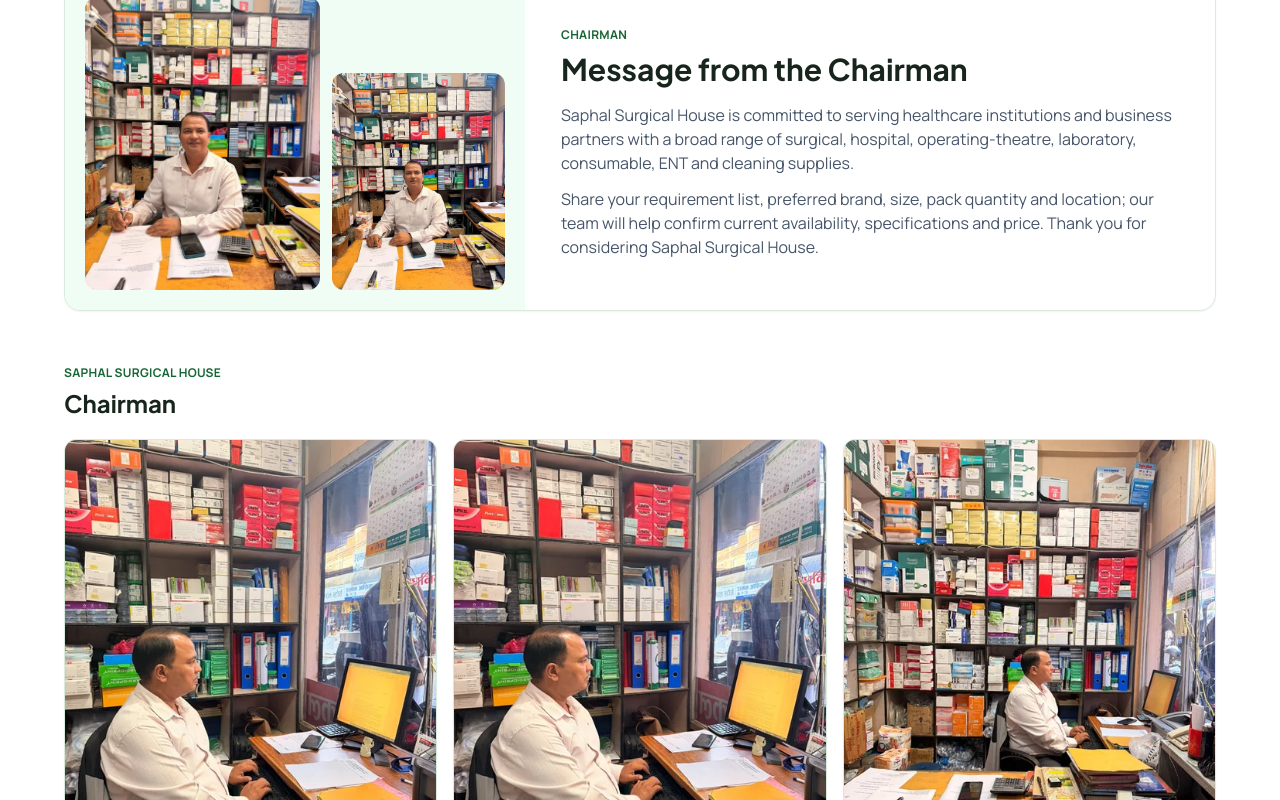
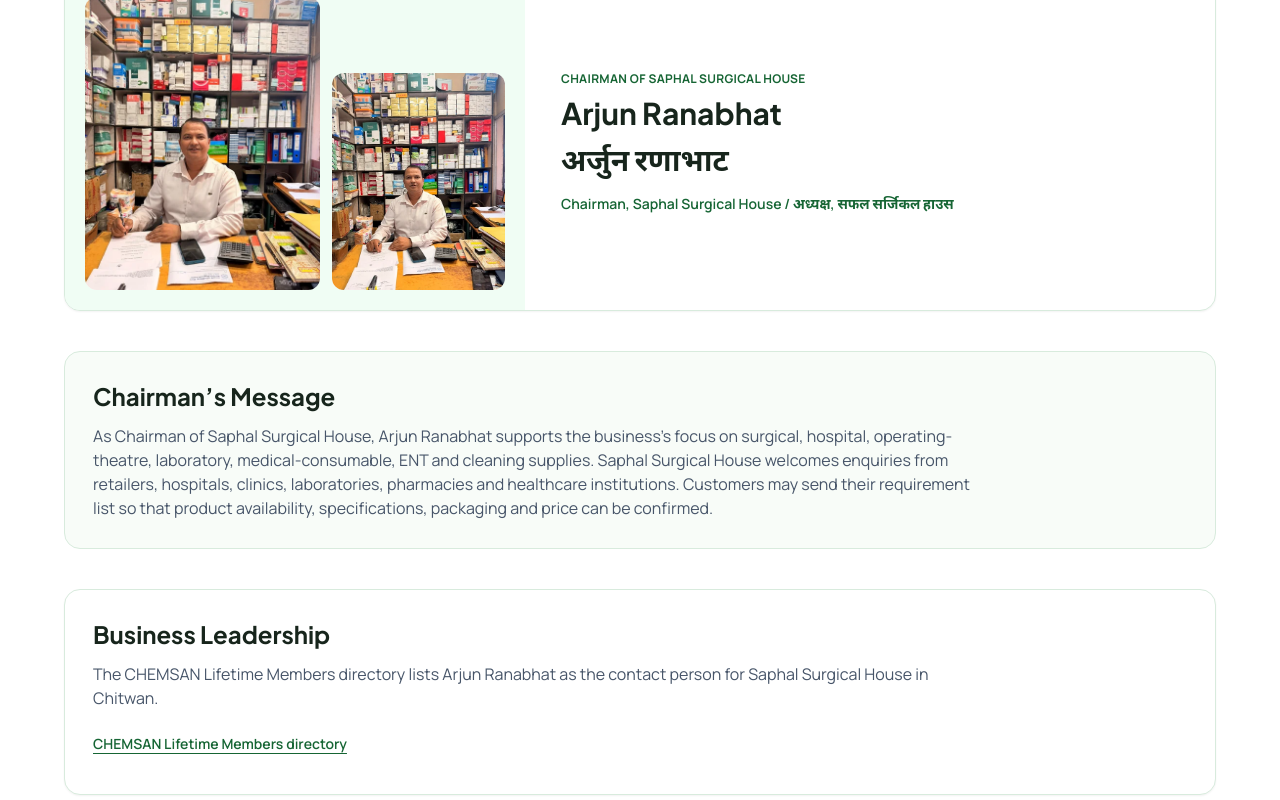
Before and after one commit to juction4love/saphal-surgical, a Next.js app: page /en/about in a window 1280 px wide. Shown: the part 800-1600 px from the top of the page. Built offline with nearby package versions, Linux system fonts and the light colour scheme.

Commit message:
Finalize verified Chairman profile

```diff
--- a/app/[lang]/about/page.tsx
+++ b/app/[lang]/about/page.tsx
@@ -20,8 +20,12 @@
   const t = translations[lang];
 
   return {
-    title: t.meta.aboutTitle,
-    description: t.meta.aboutDesc,
+    title: lang === 'ne'
+      ? 'अर्जुन रणाभाट | सफल सर्जिकल हाउसका अध्यक्ष'
+      : 'Arjun Ranabhat | Chairman of Saphal Surgical House',
+    description: lang === 'ne'
+      ? 'सफल सर्जिकल हाउसका अध्यक्ष अर्जुन रणाभाटको परिचय र सर्जिकल सामग्री आपूर्तिसम्बन्धी व्यवसायिक जानकारी।'
+      : 'Chairman Arjun Ranabhat and Saphal Surgical House: verified business leadership and surgical supply information.',
     alternates: {
       canonical: `${siteConfig.baseUrl}/${lang}/about`,
       languages: {
--- a/app/[lang]/contact/page.tsx
+++ b/app/[lang]/contact/page.tsx
@@ -6,7 +6,6 @@
 import { translations, Locale } from '@/lib/translations';
 import { GoogleMapEmbed } from '@/components/GoogleMapEmbed';
 import { BrandSymbol } from '@/components/BrandSymbol';
-import { ChairmanMessage } from '@/components/ChairmanPresentation';
 
 interface PageProps {
   params: Promise<{ lang: string }> | { lang: string };
@@ -86,8 +85,6 @@
           <span>{isNe ? siteConfig.phone.secondary.displayNe : siteConfig.phone.secondary.display}</span>
         </a>
       </section>
-
-      <ChairmanMessage locale={lang} showPhoto={false} />
 
       {/* Contact Cards Grid (2x2 on desktop) */}
       <div className="grid grid-cols-1 sm:grid-cols-2 xl:grid-cols-4 gap-5 sm:gap-6">
--- a/components/ChairmanPresentation.tsx
+++ b/components/ChairmanPresentation.tsx
@@ -7,6 +7,13 @@
 
 type PortraitNumber = '01' | '02' | '03' | '04' | '05' | '06';
 
+const chemsanLifetimeMembersUrl = 'https://chemsan.org.np/members/lifetime-members/';
+
+const chairmanMessage = {
+  en: 'As Chairman of Saphal Surgical House, Arjun Ranabhat supports the business’s focus on surgical, hospital, operating-theatre, laboratory, medical-consumable, ENT and cleaning supplies. Saphal Surgical House welcomes enquiries from retailers, hospitals, clinics, laboratories, pharmacies and healthcare institutions. Customers may send their requirement list so that product availability, specifications, packaging and price can be confirmed.',
+  ne: 'सफल सर्जिकल हाउसका अध्यक्ष अर्जुन रणाभाटको नेतृत्वमा यस व्यवसायले सर्जिकल, अस्पताल, अपरेशन थिएटर, प्रयोगशाला, मेडिकल उपभोग्य, ENT तथा सरसफाइका सामग्रीसम्बन्धी सोधपुछ र आपूर्तिमा ध्यान केन्द्रित गर्दछ। सफल सर्जिकल हाउसले खुद्रा विक्रेता, अस्पताल, क्लिनिक, प्रयोगशाला, फार्मेसी तथा स्वास्थ्य संस्थाबाट आवश्यकताको सूची स्वीकार गर्दछ। उपलब्धता, विवरण, प्याकिङ र मूल्य सम्पर्कमार्फत पुष्टि गरिन्छ।',
+};
+
 interface ChairmanPhotoProps {
   locale: Locale;
   number: PortraitNumber;
@@ -15,7 +22,7 @@
   priority?: boolean;
 }
 
-function ChairmanPhoto({ locale, number, className, sizes, priority = false }: ChairmanPhotoProps) {
+export function ChairmanPhoto({ locale, number, className, sizes, priority = false }: ChairmanPhotoProps) {
   const alt = locale === 'ne'
     ? 'सफल सर्जिकल हाउसका अध्यक्षको तस्बिर'
     : 'Chairman of Saphal Surgical House';
@@ -33,111 +40,12 @@
         width={960}
         height={1280}
         sizes={sizes}
-        priority={priority}
+        loading={priority ? 'eager' : 'lazy'}
+        fetchPriority={priority ? 'high' : 'auto'}
         unoptimized
-        className="h-full w-full object-cover"
+        className="h-full w-full object-cover object-[50%_18%]"
       />
     </picture>
-  );
-}
-
-interface ChairmanMessageProps {
-  locale: Locale;
-  photoNumber?: PortraitNumber;
-  showPhoto?: boolean;
-}
-
-export function ChairmanMessage({ locale, photoNumber = '02', showPhoto = true }: ChairmanMessageProps) {
-  const isNe = locale === 'ne';
-  const messages = isNe
-    ? [
-        'सफल सर्जिकल हाउस खुद्रा विक्रेता, अस्पताल, क्लिनिक, प्रयोगशाला, फार्मेसी तथा स्वास्थ्य संस्थाहरूलाई सर्जिकल, अस्पताल, अपरेशन थिएटर, प्रयोगशाला, मेडिकल उपभोग्य, ENT तथा सरसफाइका सामग्रीसम्बन्धी सेवा दिने उद्देश्यले अघि बढिरहेको छ।',
-        'आफ्नो आवश्यकताको सूची, इच्छित ब्रान्ड, साइज, प्याकिङ मात्रा र स्थान पठाउनुहोस्। हाम्रो टोलीले हालको उपलब्धता, सामग्रीको विवरण र मूल्य पुष्टि गर्न सहयोग गर्नेछ।',
-        'सफल सर्जिकल हाउसलाई सम्झनुभएकोमा धन्यवाद।',
-      ]
-    : [
-        'Saphal Surgical House is committed to serving retailers, hospitals, clinics, laboratories, pharmacies and healthcare institutions with a broad range of surgical, hospital, operating-theatre, laboratory, consumable, ENT and cleaning supplies.',
-        'We welcome requirement lists from healthcare professionals, institutions and business partners. Please share the product name, preferred brand, size, pack quantity and location so our team can confirm current availability, specifications and price.',
-        'Thank you for considering Saphal Surgical House.',
-      ];
-
-  const enquiries = isNe
-    ? [
-        {
-          label: 'खुद्रा विक्रेता सोधपुछ',
-          audience: 'खुद्रा विक्रेताका रूपमा',
-        },
-        {
-          label: 'अस्पताल तथा क्लिनिक सोधपुछ',
-          audience: 'अस्पताल वा क्लिनिकका तर्फबाट',
-        },
-        {
-          label: 'WhatsApp मा सूची पठाउनुहोस्',
-          audience: 'स्वास्थ्य संस्था वा व्यावसायिक साझेदारका तर्फबाट',
-        },
-      ]
-    : [
-        {
-          label: 'Retailer Enquiry',
-          audience: 'as a retailer',
-        },
-        {
-          label: 'Hospital & Clinic Enquiry',
-          audience: 'on behalf of a hospital or clinic',
-        },
-        {
-          label: 'Send Requirement on WhatsApp',
-          audience: 'on behalf of a healthcare institution or business partner',
-        },
-      ];
-
-  return (
-    <section className="max-w-7xl mx-auto px-4 sm:px-6 lg:px-8" aria-labelledby="chairman-message-heading">
-      <div className={`overflow-hidden rounded-2xl border border-[#D8EBDD] bg-white shadow-sm ${showPhoto ? 'grid md:grid-cols-[minmax(0,0.8fr)_minmax(0,1.2fr)]' : ''}`}>
-        {showPhoto && (
-          <ChairmanPhoto
-            locale={locale}
-            number={photoNumber}
-            sizes="(max-width: 767px) 100vw, (max-width: 1279px) 38vw, 460px"
-            priority={photoNumber === '02'}
-            className="block aspect-[4/5] w-full bg-[#F0FDF4] md:aspect-auto md:min-h-[520px]"
-          />
-        )}
-        <div className="flex flex-col justify-center bg-[#F8FCF8] p-5 sm:p-7 lg:p-9">
-          <span className="text-xs font-bold uppercase tracking-wide text-[#166534]">
-            {isNe ? 'सफल सर्जिकल हाउस' : 'Saphal Surgical House'}
-          </span>
-          <h2 id="chairman-message-heading" lang={locale} className="mt-2 font-heading font-bold text-2xl sm:text-3xl leading-tight text-[#17251C]">
-            {isNe ? 'अध्यक्षको सन्देश' : 'Message from the Chairman'}
-          </h2>
-          <div className="mt-4 max-w-2xl space-y-3 text-sm sm:text-base leading-relaxed text-[#475569]">
-            {messages.map((message) => <p key={message}>{message}</p>)}
-          </div>
-          <div className="mt-5 grid gap-2.5 sm:grid-cols-2">
-            {enquiries.map((enquiry, index) => {
-              const message = isNe
-                ? `नमस्ते सफल सर्जिकल हाउस, म ${enquiry.audience} सामग्रीबारे सोधपुछ गर्दैछु। कृपया हालको उपलब्धता, विवरण र मूल्य पुष्टि गर्न सहयोग गर्नुहोस्। मेरो आवश्यकताको सूची: [यहाँ सामग्रीको नाम, इच्छित ब्रान्ड, साइज, प्याकिङ मात्रा र डेलिभरी स्थान थप्नुहोस्]।`
-                : `Hello Saphal Surgical House, I am enquiring ${enquiry.audience}. Please help confirm current availability, specifications, and price. My requirement list: [add product name(s), preferred brand, size, pack quantity, and delivery location].`;
-              const whatsappUrl = getWhatsAppUrl(message);
-
-              return (
-                <a
-                  key={enquiry.label}
-                  href={whatsappUrl || undefined}
-                  target="_blank"
-                  rel="noopener noreferrer"
-                  className={`min-h-[48px] rounded-xl px-3.5 py-3 text-center text-xs sm:text-sm font-bold inline-flex items-center justify-center gap-2 transition-colors focus-visible:ring-2 focus-visible:ring-[#15803D] focus-visible:ring-offset-2 ${index === 0 ? 'bg-[#15803D] text-white hover:bg-[#166534]' : 'border border-[#CFE3D3] bg-white text-[#166534] hover:bg-[#F0FDF4]'} ${index === 2 ? 'sm:col-span-2' : ''}`}
-                >
-                  <WhatsAppIcon className="h-4 w-4 shrink-0" />
-                  <span>{enquiry.label}</span>
-                  <ArrowUpRight className="h-3.5 w-3.5 shrink-0" />
-                </a>
-              );
-            })}
-          </div>
-        </div>
-      </div>
-    </section>
   );
 }
 
@@ -172,7 +80,7 @@
               height={1280}
               loading="eager"
               fetchPriority="high"
-              className="block h-auto w-full aspect-[4/5] rounded-2xl border border-[#D8EBDD] bg-[#EAF5EC] object-cover object-[50%_40%] shadow-sm md:aspect-[3/4]"
+              className="block h-auto w-full aspect-[4/5] rounded-2xl border border-[#D8EBDD] bg-[#EAF5EC] object-cover object-[50%_18%] shadow-sm md:aspect-[3/4]"
             />
           </picture>
         </div>
@@ -217,7 +125,6 @@
     </section>
   );
 }
-
 interface ChairmanProfileProps {
   locale: Locale;
 }
@@ -226,45 +133,70 @@
   const isNe = locale === 'ne';
 
   return (
+    <div className="space-y-8 sm:space-y-10">
       <section className="max-w-7xl mx-auto px-4 sm:px-6 lg:px-8" aria-labelledby="chairman-profile-heading">
         <div className="grid overflow-hidden rounded-2xl border border-[#D8EBDD] bg-white shadow-sm lg:grid-cols-[minmax(300px,0.8fr)_minmax(0,1.2fr)]">
           <div className="grid grid-cols-[1.15fr_0.85fr] items-end gap-2.5 bg-[#F0FDF4] p-3 sm:gap-3 sm:p-5">
-          <ChairmanPhoto
-            locale={locale}
-            number="01"
-            sizes="(max-width: 1023px) 60vw, 300px"
-            className="block aspect-[4/5] overflow-hidden rounded-xl bg-white"
-          />
-          <ChairmanPhoto
-            locale={locale}
-            number="03"
-            sizes="(max-width: 1023px) 40vw, 220px"
-            className="block aspect-[4/5] overflow-hidden rounded-xl bg-white"
-          />
+            <ChairmanPhoto locale={locale} number="01" sizes="(max-width: 1023px) 60vw, 300px" className="block aspect-[4/5] overflow-hidden rounded-xl bg-white" />
+            <ChairmanPhoto locale={locale} number="03" sizes="(max-width: 1023px) 40vw, 220px" className="block aspect-[4/5] overflow-hidden rounded-xl bg-white" />
           </div>
           <div className="flex flex-col justify-center p-5 sm:p-7 lg:p-9">
             <span className="text-xs font-bold uppercase tracking-wide text-[#166534]">
-            {isNe ? 'अध्यक्ष' : 'Chairman'}
+              {isNe ? 'सफल सर्जिकल हाउसका अध्यक्ष' : 'Chairman of Saphal Surgical House'}
             </span>
-          <h2 id="chairman-profile-heading" lang={locale} className="mt-2 font-heading font-bold text-2xl sm:text-3xl leading-tight text-[#17251C]">
-            {isNe ? 'अध्यक्षको सन्देश' : 'Message from the Chairman'}
+            <h2 id="chairman-profile-heading" className="mt-2 font-heading font-bold text-2xl sm:text-3xl leading-tight text-[#17251C]">
+              <span lang="en" className="block">Arjun Ranabhat</span>
+              <span lang="ne" className="mt-1 block">अर्जुन रणाभाट</span>
             </h2>
-          <div className="mt-4 max-w-2xl space-y-3 text-sm sm:text-base leading-relaxed text-[#475569]">
-            {isNe ? (
-              <>
-                <p>सफल सर्जिकल हाउस खुद्रा विक्रेता, अस्पताल, क्लिनिक, प्रयोगशाला, फार्मेसी तथा स्वास्थ्य संस्थाहरूलाई सर्जिकल, अस्पताल, अपरेशन थिएटर, प्रयोगशाला, मेडिकल उपभोग्य, ENT तथा सरसफाइका सामग्रीसम्बन्धी सेवा दिने उद्देश्यले अघि बढिरहेको छ।</p>
-                <p>आफ्नो आवश्यकताको सूची, इच्छित ब्रान्ड, साइज, प्याकिङ मात्रा र स्थान पठाउनुहोस्। हाम्रो टोलीले हालको उपलब्धता, सामग्रीको विवरण र मूल्य पुष्टि गर्न सहयोग गर्नेछ। सफल सर्जिकल हाउसलाई सम्झनुभएकोमा धन्यवाद।</p>
-              </>
-            ) : (
-              <>
-                <p>Saphal Surgical House is committed to serving healthcare institutions and business partners with a broad range of surgical, hospital, operating-theatre, laboratory, consumable, ENT and cleaning supplies.</p>
-                <p>Share your requirement list, preferred brand, size, pack quantity and location; our team will help confirm current availability, specifications and price. Thank you for considering Saphal Surgical House.</p>
-              </>
-            )}
-          </div>
+            <p className="mt-2 text-sm font-semibold text-[#166534]">
+              <span lang="en">Chairman, Saphal Surgical House</span>
+              <span aria-hidden="true"> / </span>
+              <span lang="ne">अध्यक्ष, सफल सर्जिकल हाउस</span>
+            </p>
           </div>
         </div>
       </section>
+
+      <section className="max-w-7xl mx-auto px-4 sm:px-6 lg:px-8" aria-labelledby="chairman-message-heading">
+        <div className="rounded-2xl border border-[#D8EBDD] bg-[#F8FCF8] p-5 sm:p-7">
+          <h2 id="chairman-message-heading" className="font-heading font-bold text-xl sm:text-2xl text-[#17251C]">
+            {isNe ? 'अध्यक्षको सन्देश' : 'Chairman’s Message'}
+          </h2>
+          <p lang={locale} className="mt-3 max-w-4xl text-sm sm:text-base leading-relaxed text-[#475569]">
+            {chairmanMessage[locale]}
+          </p>
+        </div>
+      </section>
+
+      <section className="max-w-7xl mx-auto px-4 sm:px-6 lg:px-8" aria-labelledby="chairman-leadership-heading">
+        <div className="rounded-2xl border border-[#D8EBDD] bg-white p-5 shadow-sm sm:p-7">
+          <h2 id="chairman-leadership-heading" className="font-heading font-bold text-xl sm:text-2xl text-[#17251C]">
+            {isNe ? 'व्यवसायिक नेतृत्व' : 'Business Leadership'}
+          </h2>
+          <p lang={locale} className="mt-3 max-w-4xl text-sm sm:text-base leading-relaxed text-[#475569]">
+            {isNe
+              ? 'CHEMSAN को Lifetime Members निर्देशिकामा अर्जुन रणाभाटलाई चितवनस्थित Saphal Surgical House को सम्पर्क व्यक्ति भनेर सूचीकृत गरिएको छ।'
+              : 'The CHEMSAN Lifetime Members directory lists Arjun Ranabhat as the contact person for Saphal Surgical House in Chitwan.'}
+          </p>
+          <a href={chemsanLifetimeMembersUrl} target="_blank" rel="noopener noreferrer" className="mt-3 inline-flex min-h-[44px] items-center text-sm font-semibold text-[#166534] underline underline-offset-4 hover:text-[#15803D]">
+            {isNe ? 'CHEMSAN Lifetime Members निर्देशिका' : 'CHEMSAN Lifetime Members directory'}
+          </a>
+        </div>
+      </section>
+
+      <section className="max-w-7xl mx-auto px-4 sm:px-6 lg:px-8" aria-labelledby="chairman-services-heading">
+        <div className="rounded-2xl border border-[#D8EBDD] bg-[#F4FBF5] p-5 sm:p-7">
+          <h2 id="chairman-services-heading" className="font-heading font-bold text-xl sm:text-2xl text-[#17251C]">
+            {isNe ? 'सर्जिकल सामग्री आपूर्ति' : 'Surgical Supply Services'}
+          </h2>
+          <p lang={locale} className="mt-3 max-w-4xl text-sm sm:text-base leading-relaxed text-[#475569]">
+            {isNe
+              ? 'सफल सर्जिकल हाउसले सर्जिकल, अस्पताल, अपरेशन थिएटर, प्रयोगशाला, मेडिकल उपभोग्य, ENT तथा सरसफाइका सामग्रीबारे सोधपुछ स्वीकार गर्दछ। खुद्रा विक्रेता, अस्पताल, क्लिनिक, प्रयोगशाला, फार्मेसी तथा स्वास्थ्य संस्थाले आवश्यकताको सूची पठाउन सक्छन्। उपलब्धता, विवरण, प्याकिङ र मूल्य सम्पर्कमार्फत पुष्टि गरिन्छ।'
+              : 'Saphal Surgical House welcomes enquiries for surgical, hospital, operating-theatre, laboratory, medical-consumable, ENT and cleaning supplies. Retailers, hospitals, clinics, laboratories, pharmacies and healthcare institutions may send a requirement list so availability, specifications, packaging and price can be confirmed.'}
+          </p>
+        </div>
+      </section>
+    </div>
   );
 }
 
@@ -284,7 +216,7 @@
             {isNe ? 'सफल सर्जिकल हाउस' : 'Saphal Surgical House'}
           </span>
           <h2 id="chairman-gallery-heading" lang={locale} className="mt-1 font-heading font-bold text-xl sm:text-2xl text-[#17251C]">
-            {isNe ? 'अध्यक्ष' : 'Chairman'}
+            {isNe ? 'अध्यक्षका तस्बिरहरू' : 'Chairman Photo Gallery'}
           </h2>
         </div>
       </div>
--- a/components/LocalBusinessSchema.tsx
+++ b/components/LocalBusinessSchema.tsx
@@ -10,7 +10,10 @@
 
   const schemaData = {
     "@context": "https://schema.org",
+    "@graph": [
+      {
         "@type": "MedicalSupplyStore",
+        "@id": `${siteConfig.baseUrl}/#business`,
         "name": isNe ? siteConfig.name.ne : siteConfig.name.en,
         "legalName": siteConfig.legalName,
         "url": siteConfig.baseUrl,
@@ -32,8 +35,17 @@
           "longitude": siteConfig.coordinates.lng
         },
         "hasMap": siteConfig.coordinates.directionsUrl,
-    "sameAs": [
-      siteConfig.social.facebook
+        "sameAs": [siteConfig.social.facebook]
+      },
+      {
+        "@type": "Person",
+        "@id": `${siteConfig.baseUrl}/#chairman`,
+        "name": isNe ? "अर्जुन रणाभाट" : "Arjun Ranabhat",
+        "alternateName": isNe ? "Arjun Ranabhat" : "अर्जुन रणाभाट",
+        "jobTitle": isNe ? "अध्यक्ष" : "Chairman",
+        "url": `${siteConfig.baseUrl}/${lang}/about#chairman-profile-heading`,
+        "worksFor": { "@id": `${siteConfig.baseUrl}/#business` }
+      }
     ]
   };
 
```
Lines whose indentation alone changed are shown as unchanged.
